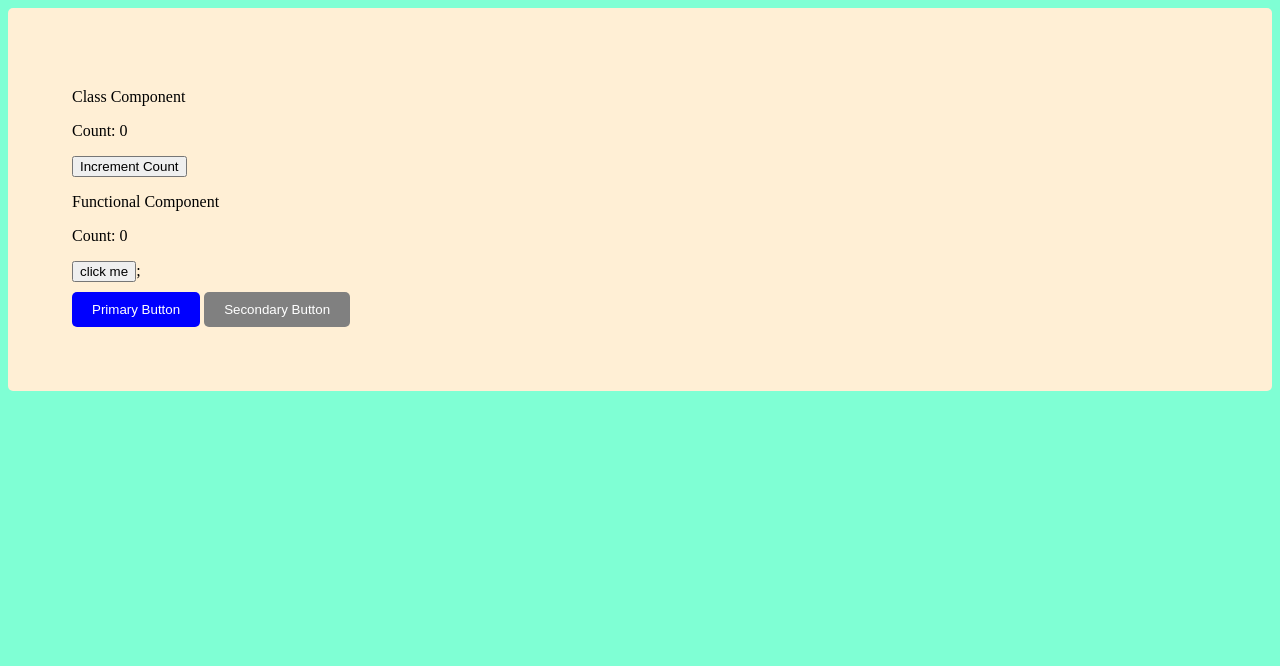
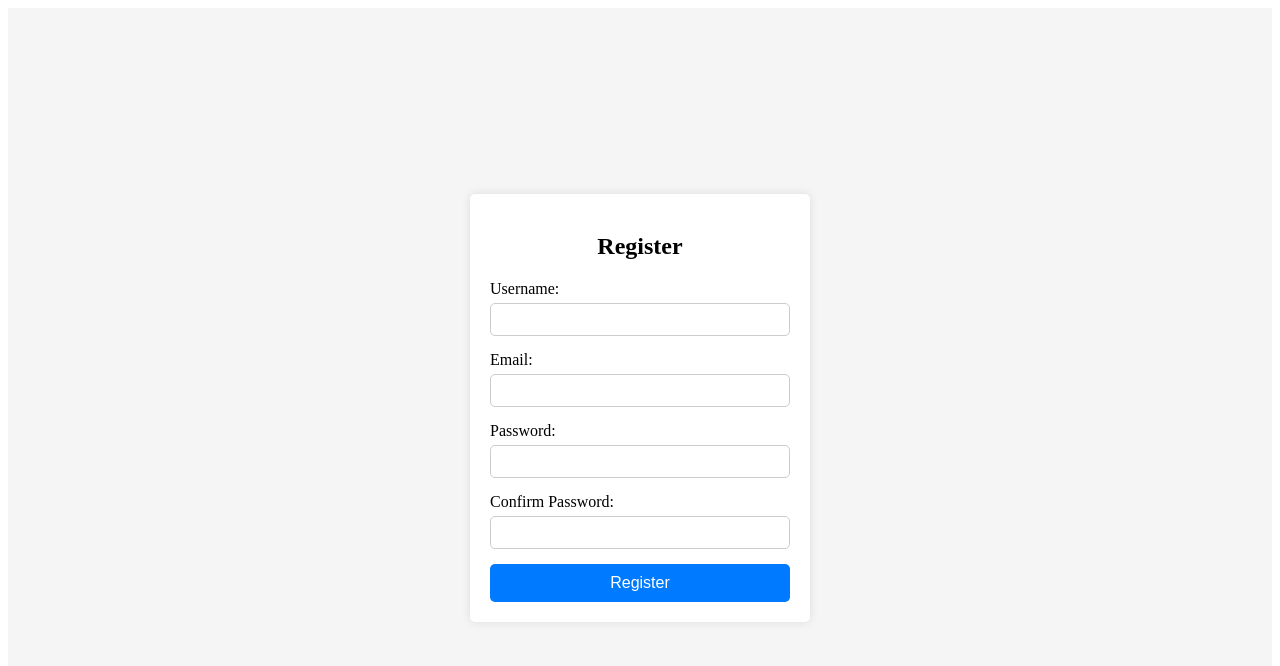
Before and after one commit to rfagreat/ReactJs_Course_LondonIT, a React (Create React App) app in the folder first-react-app/: page /register in a window 1280 px wide. Shown: the top 666 px of the page. Built offline with nearby package versions, Linux system fonts and the light colour scheme.

Commit message:
"Refactored App.js to render Login or Registration page based on login flag, removed ClassComponent and FunctionalComponent, updated Button component, and modified styles in styles.css and styles.sass"

```diff
--- a/first-react-app/src/App.js
+++ b/first-react-app/src/App.js
@@ -1,25 +1,10 @@
 import React from "react";
-import styled from "styled-components";
-import { CountingComponent } from "./components/ClassComponent";
-import Counter from "./components/FunctionalComponent";
-import Button from "./components/Button";
-
-// Create a Wrapper component that'll render a <section> tag with some styles
-const Wrapper = styled.section`
-  padding: 4em;
-  background: papayawhip;
-  border-radius: 5px;
-`;
+import Login from "./pages/Login";
+import Registration from "./pages/registration/Register";
 
 function App() {
-  return (
-    <Wrapper>
-      <CountingComponent />
-      <Counter />
-
-      <Button />
-    </Wrapper>
-  );
+  const login = false;
+  return <>{login ? <Login /> : <Registration />}</>;
 }
 
 export default App;
--- a/first-react-app/src/components/Button.jsx
+++ b/first-react-app/src/components/Button.jsx
@@ -1,41 +1,7 @@
 import React from "react";
-/** @jsxImportSource @emotion/react */
-import { css } from "@emotion/react";
 
-// # For styled-components
-//https://styled-components.com/docs
-// npm install styled-components
+function Button() {
+  return <button>Button</button>;
+}
 
-// # For Emotion
-// npm install @emotion/react @emotion/styled
-// https://emotion.sh/docs/introduction
-
-// Define a styled button component
-
-const buttonStyle = (primary) => css`
-  background-color: ${primary ? "blue" : "gray"};
-  color: white;
-  padding: 10px 20px;
-  border: none;
-  border-radius: 5px;
-  cursor: pointer;
-
-  &:hover {
-    background-color: ${primary ? "darkblue" : "darkgray"};
-  }
-`;
-
-const buttonContainerStyle = () => css`
-  margin-top: 10px;
-  display: flex;
-  gap: 4px;
-`;
-
-export default function Button() {
-  return (
-    <div css={buttonContainerStyle()}>
-      <button css={buttonStyle(true)}>Primary Button</button>
-      <button css={buttonStyle(false)}>Secondary Button</button>
-    </div>
-  );
-}
+export default Button;
--- a/first-react-app/src/components/ClassComponent.jsx
+++ /dev/null
@@ -1,121 +0,0 @@
-import React from "react";
-
-/**
- * A React component that demonstrates the various lifecycle methods.
- *
- * This component displays a count and logs messages to the console
- * as it goes through its lifecycle.
- */
-export class CountingComponent extends React.Component {
-  /**
-   * Initializes the component's state.
-   *
-   * @constructor
-   */
-  constructor() {
-    super();
-    // React state
-    this.state = { count: 0 };
-    console.log("Constructor: Component is initialized");
-  }
-
-  /**
-   * Called when the component's props change.
-   *
-   * This method is used to sync the component's state with its props.
-   *
-   * @param {object} nextProps - The new props
-   * @param {object} prevState - The previous state
-   * @return {object} The new state or null if no changes are needed
-   */
-  static getDerivedStateFromProps(nextProps, prevState) {
-    console.log("getDerivedStateFromProps: Syncing state with props if needed");
-    return null; // Return new state or null if no changes are needed
-  }
-
-  /**
-   * Called when the component has been rendered.
-   *
-   * This method is used to perform side effects like API calls.
-   */
-  componentDidMount() {
-    console.log("componentDidMount: Component has been rendered");
-    // Perform side effects like API calls here
-  }
-
-  /**
-   * Called when the component's props or state change.
-   *
-   * This method is used to determine whether the component should re-render.
-   *
-   * @param {object} nextProps - The new props
-   * @param {object} nextState - The new state
-   * @return {boolean} Whether the component should re-render
-   */
-  shouldComponentUpdate(nextProps, nextState) {
-    console.log("shouldComponentUpdate: Should the component re-render?");
-    return true; // Return true or false based on whether you want to re-render
-  }
-
-  /**
-   * Called before the component is updated.
-   *
-   * This method is used to capture a snapshot of the component's state
-   * before it is updated.
-   *
-   * @param {object} prevProps - The previous props
-   * @param {object} prevState - The previous state
-   * @return {object} The snapshot to pass to componentDidUpdate
-   */
-  getSnapshotBeforeUpdate(prevProps, prevState) {
-    console.log("getSnapshotBeforeUpdate: Snapshot before the DOM is updated");
-    return null; // Return any value or null to pass to componentDidUpdate
-  }
-
-  /**
-   * Called after the component has been updated.
-   *
-   * This method is used to react to DOM updates.
-   *
-   * @param {object} prevProps - The previous props
-   * @param {object} prevState - The previous state
-   * @param {object} snapshot - The snapshot returned from getSnapshotBeforeUpdate
-   */
-  componentDidUpdate(prevProps, prevState, snapshot) {
-    console.log("componentDidUpdate: Component has been updated");
-    // React to DOM updates here
-  }
-
-  /**
-   * Called when the component is about to be removed.
-   *
-   * This method is used to clean up listeners, cancel requests, etc.
-   */
-  componentWillUnmount() {
-    console.log(
-      "componentWillUnmount: Cleaning up before component is removed"
-    );
-    // Clean up listeners, cancel requests, etc.
-  }
-  /**
-   * Handles the button click event.
-   */
-  handleClick = () => {
-    this.setState({ count: this.state.count + 1 });
-  };
-  /**
-   * Renders the component.
-   *
-   * @return {ReactElement} The rendered component
-   */
-  render() {
-    console.log("Render: Component is rendering");
-    return (
-      <div>
-        <p>Class Component</p>
-        <p>Count: {this.state.count}</p>
-        <button onClick={this.handleClick}>Increment Count</button>
-      </div>
-    );
-  }
-}
--- a/first-react-app/src/components/FunctionalComponent.jsx
+++ /dev/null
@@ -1,33 +0,0 @@
-import React, { useEffect, useState } from "react";
-
-// Hooks were introduced in react 16 in functional components
-function Counter() {
-  const [count, setCount] = useState(0);
-
-  const handleClick = () => {
-    setCount(count + 1);
-  };
-
-  // Lifecycle of component
-  // Perform side effects like API calls here
-
-  useEffect(() => {
-    console.log("component mounted");
-    return () => {
-      console.log("component unmounted");
-    };
-  }, []);
-
-  return (
-    <div>
-      <p>Functional Component</p>
-      <p>Count: {count}</p>
-      <button onClick={handleClick} type="button">
-        click me
-      </button>
-      ;
-    </div>
-  );
-}
-
-export default Counter;
--- a/first-react-app/src/index.js
+++ b/first-react-app/src/index.js
@@ -2,6 +2,7 @@ import React from "react";
 import ReactDOM from "react-dom/client";
 import App from "./App";
 import reportWebVitals from "./reportWebVitals";
+// importing styles sheets
 import "./styles/styles.css";
 import "./styles/styles.sass";
 
--- a/first-react-app/src/pages/Login.jsx
+++ b/first-react-app/src/pages/Login.jsx
@@ -1,7 +1,64 @@
 import React from "react";
+// Import your CSS file if you want to style the component
 
 function Login() {
-  return <div>Login</div>;
+  // State for storing form data
+  // const [formData, setFormData] = useState({
+  //   username: "",
+  //   password: "",
+  // });
+
+  // Handler for form input changes
+  // const handleChange = (e) => {
+  //   const { name, value } = e.target;
+  //   setFormData({
+  //     ...formData,
+  //     [name]: value,
+  //   });
+  // };
+
+  // Handler for form submission
+  // const handleSubmit = (e) => {
+  //   e.preventDefault();
+  //   console.log("Form Submitted:", formData);
+  //   // Add your login logic here, such as API calls
+  // };
+
+  return (
+    <div className="login-container">
+      <form className="login-form">
+        <h2>Login</h2>
+
+        <div className="form-group">
+          <label htmlFor="username">Username:</label>
+          <input
+            type="text"
+            id="username"
+            name="username"
+            // value={formData.username}
+            // onChange={handleChange}
+            required
+          />
+        </div>
+
+        <div className="form-group">
+          <label htmlFor="password">Password:</label>
+          <input
+            type="password"
+            id="password"
+            name="password"
+            // value={formData.password}
+            // onChange={handleChange}
+            required
+          />
+        </div>
+
+        <button type="submit" className="login-button">
+          Login
+        </button>
+      </form>
+    </div>
+  );
 }
 
 export default Login;
--- /dev/null
+++ b/first-react-app/src/pages/registration/Register.jsx
@@ -0,0 +1,44 @@
+import React from "react";
+// Import the CSS module
+import styles from "./Registration.module.sass";
+
+function Registration() {
+  return (
+    <div className={styles.registrationContainer}>
+      <form className={styles.registrationForm}>
+        <h2>Register</h2>
+
+        <div className={styles.formGroup}>
+          <label htmlFor="username">Username:</label>
+          <input type="text" id="username" name="username" required />
+        </div>
+
+        <div className={styles.formGroup}>
+          <label htmlFor="email">Email:</label>
+          <input type="email" id="email" name="email" required />
+        </div>
+
+        <div className={styles.formGroup}>
+          <label htmlFor="password">Password:</label>
+          <input type="password" id="password" name="password" required />
+        </div>
+
+        <div className={styles.formGroup}>
+          <label htmlFor="confirmPassword">Confirm Password:</label>
+          <input
+            type="password"
+            id="confirmPassword"
+            name="confirmPassword"
+            required
+          />
+        </div>
+
+        <button type="submit" className={styles.registrationButton}>
+          Register
+        </button>
+      </form>
+    </div>
+  );
+}
+
+export default Registration;
--- /dev/null
+++ b/first-react-app/src/pages/registration/Registration.module.sass
@@ -0,0 +1,50 @@
+/* Registration.module.scss */
+
+$primary-color: #007bff
+$background-color: #f5f5f5
+$border-radius: 5px
+
+.registrationContainer
+    display: flex
+    justify-content: center
+    align-items: center
+    height: 100vh
+    background-color: $background-color
+
+.registrationForm
+    background: white
+    padding: 20px
+    border-radius: $border-radius
+    box-shadow: 0 0 10px rgba(0, 0, 0, 0.1)
+    width: 300px
+
+h2
+    text-align: center
+    margin-bottom: 20px
+
+.formGroup
+    margin-bottom: 15px
+
+    label
+        display: block
+        margin-bottom: 5px
+
+    input
+        width: 100%
+        padding: 8px
+        box-sizing: border-box
+        border: 1px solid #ccc
+        border-radius: $border-radius
+
+.registrationButton
+    width: 100%
+    padding: 10px
+    background-color: $primary-color
+    border: none
+    color: white
+    border-radius: $border-radius
+    cursor: pointer
+    font-size: 16px
+
+    &:hover
+        background-color: darken($primary-color, 10%)
--- a/first-react-app/src/styles/styles.css
+++ b/first-react-app/src/styles/styles.css
@@ -1,4 +1,54 @@
-/* normal css file */
-body {
-  background-color: #f2f2f2;
+/* Login.css */
+
+.login-container {
+  display: flex;
+  justify-content: center;
+  align-items: center;
+  height: 100vh;
+  background-color: #f5f5f5;
 }
+
+.login-form {
+  background: white;
+  padding: 20px;
+  border-radius: 5px;
+  box-shadow: 0 0 10px rgba(0, 0, 0, 0.1);
+  width: 300px;
+}
+
+h2 {
+  text-align: center;
+  margin-bottom: 20px;
+}
+
+.form-group {
+  margin-bottom: 15px;
+}
+
+.form-group label {
+  display: block;
+  margin-bottom: 5px;
+}
+
+.form-group input {
+  width: 100%;
+  padding: 8px;
+  box-sizing: border-box;
+  border: 1px solid #ccc;
+  border-radius: 4px;
+}
+
+.login-button {
+  width: 100%;
+  padding: 10px;
+  background-color: #007bff;
+  border: none;
+  color: white;
+  border-radius: 4px;
+  cursor: pointer;
+  font-size: 16px;
+}
+
+.login-button:hover {
+  background-color: #0056b3;
+}
--- a/first-react-app/src/styles/styles.sass
+++ b/first-react-app/src/styles/styles.sass
@@ -4,4 +4,4 @@
 // If you use Node.js, you can also install Sass using npm by running
 // npm install -g sass OR npm install sass
 body
-    background-color: aquamarine
+    background-color: white
```
